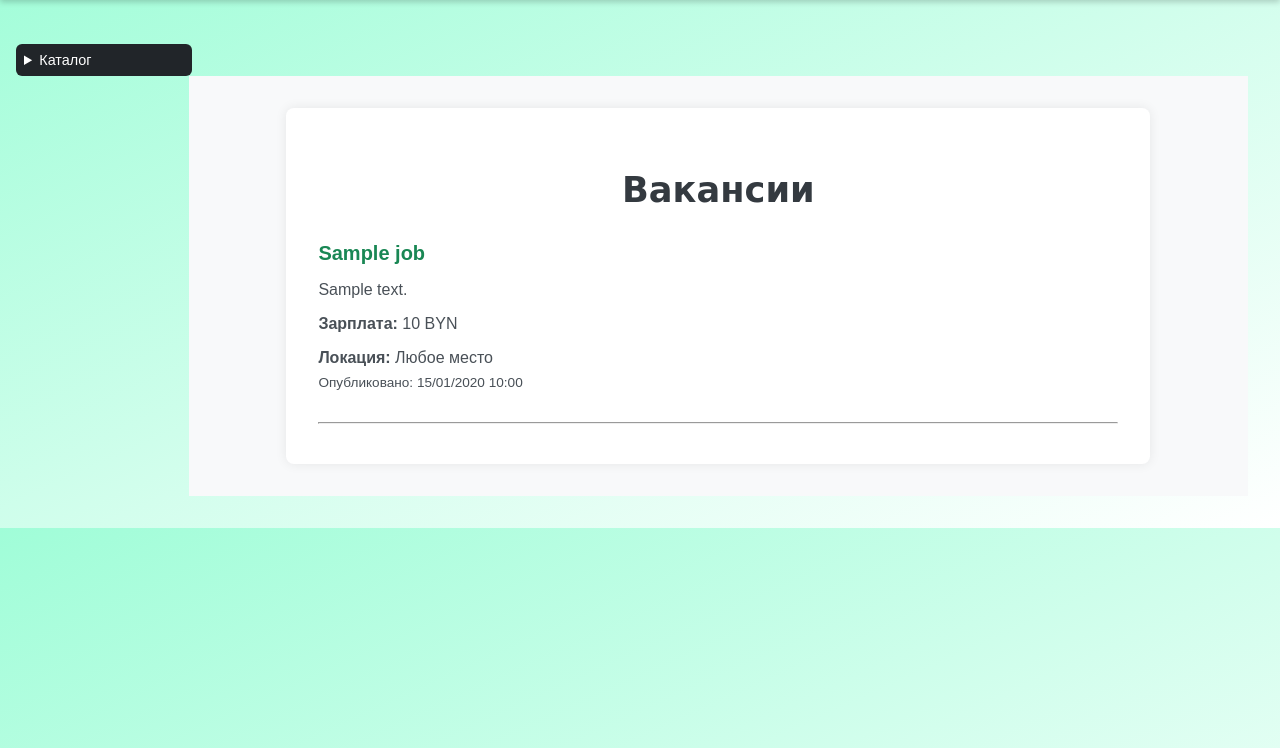
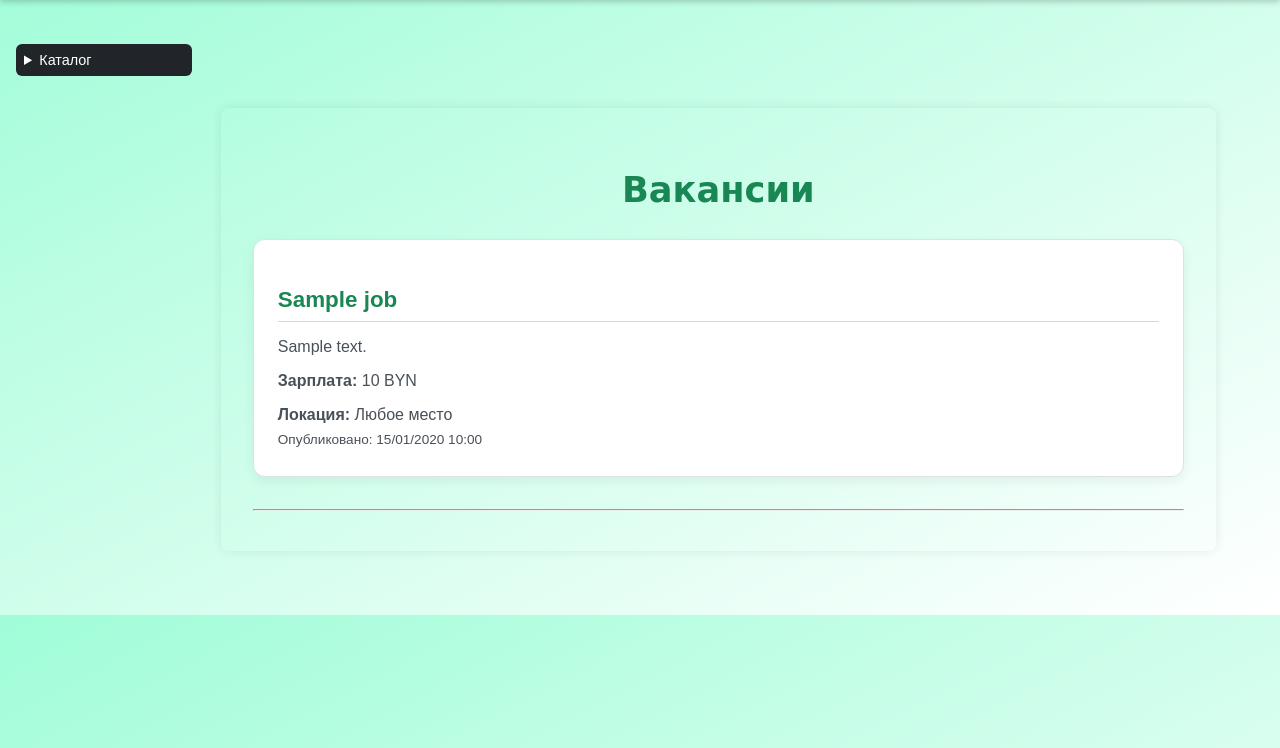
Before and after one commit to Vediz-antonova/IGI_STRWEB, a Django app: template STRWEB/LR2/ZooShopApp/jobs/templates/jobs/job_list.html in a window 1280 px wide. Shown: the part 52-800 px from the top of the page. Run offline with Django 5.2, Linux system fonts and the light colour scheme; tables that the repository leaves empty hold one stand-in row (values such as "Sample post"); the template is opened without the code that fills it: values that come from a table or form of the project are taken from there, most other values are stand-ins (such as "Sample title", 1, 10 or a date in 2020); data that the repository does not hold is empty.

Commit message:
Job list page

```diff
--- a/STRWEB/LR2/ZooShopApp/jobs/templates/jobs/job_list.html
+++ b/STRWEB/LR2/ZooShopApp/jobs/templates/jobs/job_list.html
@@ -18,8 +18,8 @@
         <p><strong>Локация:</strong> {{ job.location|default:"Любое место" }}</p>
         <p class="job-date">Опубликовано: {{ job.posted_at|date:"d/m/Y H:i" }}</p>
       </article>
-      <hr>
     {% endfor %}
+    <div class="clearfix"></div>
   </div>
 </section>
 {% endblock %}
--- a/STRWEB/LR2/ZooShopApp/static/css/jobs/job_list.css
+++ b/STRWEB/LR2/ZooShopApp/static/css/jobs/job_list.css
@@ -1,31 +1,42 @@
 .job-list-wrapper {
   padding: 2rem;
-  background-color: #f8f9fa;
 }
 
 .job-list-container {
-  background-color: #fff;
   padding: 2rem;
   border-radius: 8px;
-  max-width: 800px;
+  max-width: 1000px;
   margin: 0 auto;
   box-shadow: 0 0 12px rgba(0, 0, 0, 0.08);
-}
-
-.job-list-container h2 {
-  text-align: center;
-  margin-bottom: 2rem;
-  color: #343a40;
+  overflow: hidden;
 }
 
 .job-item {
+  padding: 1.5rem;
   margin-bottom: 2rem;
+  border: 1px solid #dee2e6;
+  border-radius: 12px;
+  background-color: #fff;
+  box-shadow: 0 4px 12px rgba(0, 0, 0, 0.06);
+}
+
+.job-item:hover {
+  transform: translateY(-2px);
+  box-shadow: 0 6px 16px rgba(0, 0, 0, 0.1);
+  transition: all 0.3s ease;
+}
+
+.clearfix {
+  clear: both;
 }
 
 .job-title {
-  font-size: 1.25rem;
+  font-size: 1.4rem;
+  font-weight: 600;
   color: #198754;
-  margin-bottom: 0.5rem;
+  margin-bottom: 0.75rem;
+  border-bottom: 1px solid #c3e6cb;
+  padding-bottom: 0.5rem;
 }
 
 .job-description {
```
Also changed, not shown: 1 other file.
